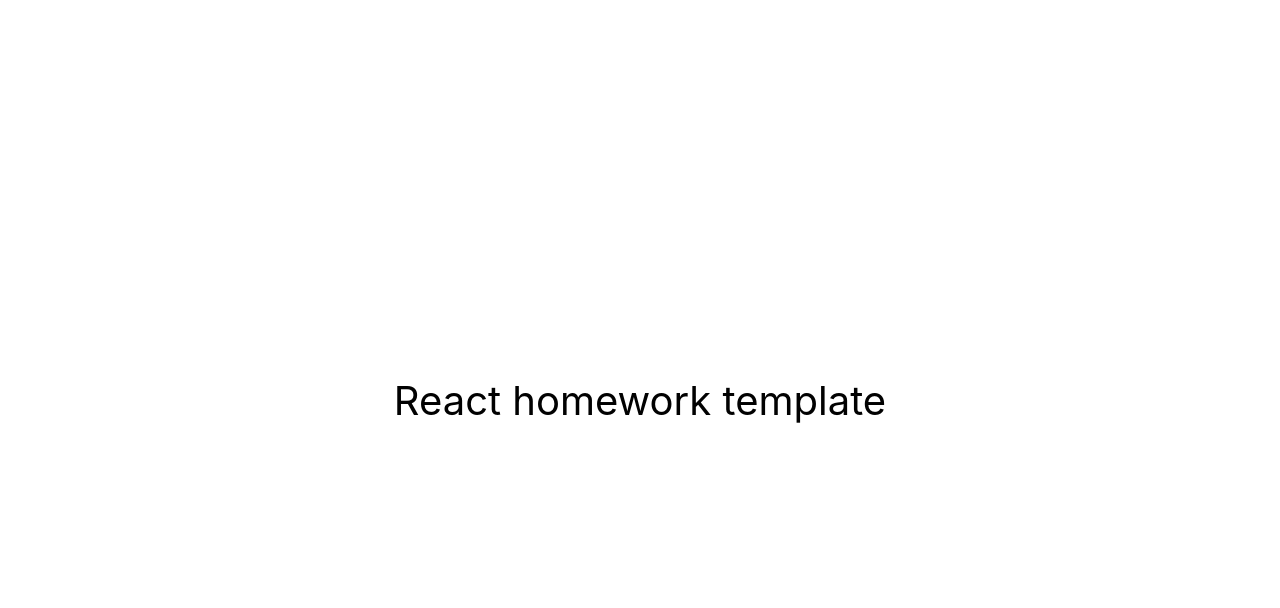
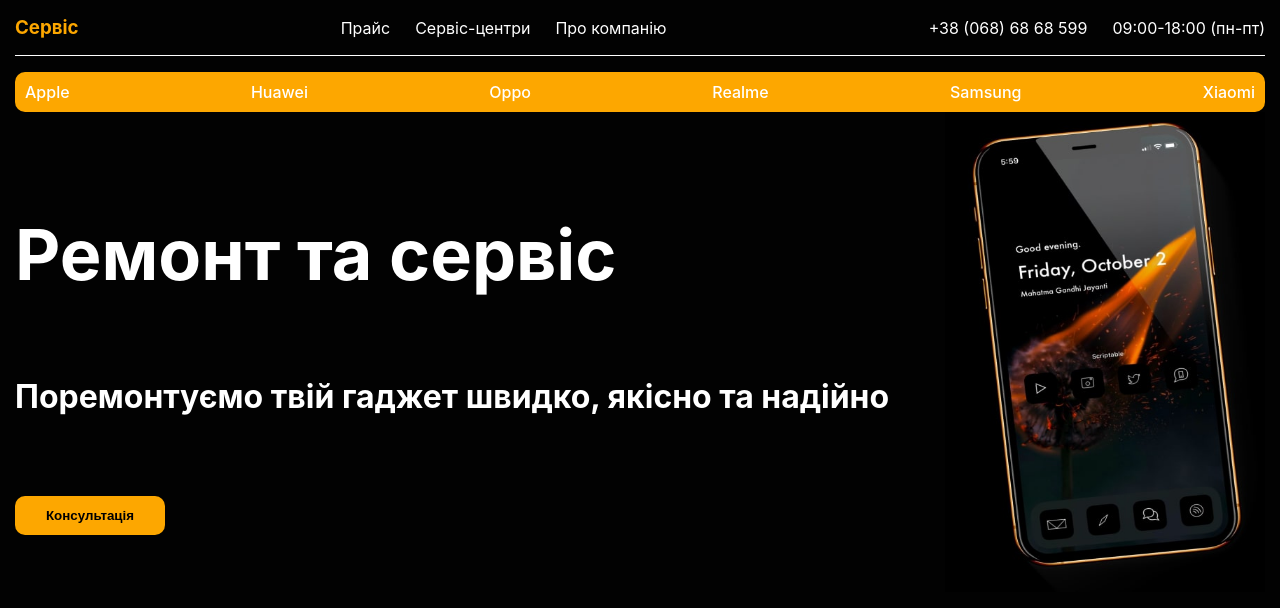
Before and after one commit to oleg-torba/service-price, a React (Create React App) app: page / in a window 1280 px wide. Shown: the top 608 px of the page. Built offline with nearby package versions, Linux system fonts and the light colour scheme.

Commit message:
main page complete

```diff
--- a/src/components/App.jsx
+++ b/src/components/App.jsx
@@ -1,16 +1,10 @@
+import { Header } from "./Header/Header";
+import { Hero } from "./Main/Hero";
 export const App = () => {
   return (
-    <div
-      style={{
-        height: '100vh',
-        display: 'flex',
-        justifyContent: 'center',
-        alignItems: 'center',
-        fontSize: 40,
-        color: '#010101'
-      }}
-    >
-      React homework template
-    </div>
+   <div className="container">
+     <Header/>
+     <Hero/>
+   </div>
   );
 };
--- /dev/null
+++ b/src/components/Header/Header.jsx
@@ -0,0 +1,18 @@
+import headerCss from "./Header.module.css"
+
+export function Header () {
+    return (
+        <header className={headerCss.header}>
+            <h3 className={headerCss.mainTitle}>Сервіс</h3>
+      <div className={headerCss.navigation}>
+      <p className={headerCss.title}>Прайс</p>
+        <p className={headerCss.title}>Сервіс-центри</p>
+        <p>Про компанію</p>
+      </div>
+       <div className={headerCss.contacts}>
+       <a className={headerCss.title} href="tel:0686868599">+38 (068) 68 68 599</a>
+        <p>09:00-18:00 (пн-пт)</p>
+       </div>
+        </header>
+    )
+}
--- /dev/null
+++ b/src/components/Header/Header.module.css
@@ -0,0 +1,25 @@
+#root{
+    background-color: #848080;
+}
+
+.header{
+    display: flex;
+   justify-content: space-between;
+   border-bottom: 1px solid #FFFFFF;
+   padding-top: 16px;
+   padding-bottom: 16px;
+}
+.navigation, .contacts{
+    display: flex;
+    align-items: center;
+    color: #FFFFFF;
+}
+
+.mainTitle {
+    color: #FDA700;
+    font-size: bold;
+}
+
+.title{
+    margin-right: 25px;
+}
--- /dev/null
+++ b/src/components/Main/Hero.jsx
@@ -0,0 +1,40 @@
+import heroCss from './Hero.module.css';
+import phone from "./phone.jpg"
+export function Hero() {
+  return (
+    <main className={heroCss.main}>
+      <div>
+        <ul className={heroCss.category}>
+          <li>
+            <p className={heroCss.title}>Apple</p>
+          </li>
+          <li>
+            <p className={heroCss.title}>Huawei</p>
+          </li>
+          <li>
+            <p className={heroCss.title}>Oppo</p>
+          </li>
+          <li>
+            <p className={heroCss.title}>Realme</p>
+          </li>
+          <li>
+            <p className={heroCss.title}>Samsung</p>
+          </li>
+          <li>
+            <p className={heroCss.title}>Xiaomi</p>
+          </li>
+        </ul>
+      </div>
+    <div className={heroCss.serviceBlock}>
+    <div>
+        <h1 className={heroCss.repairTitle}>Ремонт та сервіс</h1>
+        <p className={heroCss.repairTitleSecond}>Поремонтуємо твій гаджет швидко, якісно та надійно</p>
+        <button className={heroCss.button}>Консультація</button>
+      </div>
+      <div className={heroCss.imgBlock}>
+       <img className={heroCss.heroImg} src={phone} alt="phone" />
+      </div>
+    </div>
+    </main>
+  );
+}
--- /dev/null
+++ b/src/components/Main/Hero.module.css
@@ -0,0 +1,49 @@
+.main{
+    padding-top: 16px;
+    padding-bottom: 16px;
+}
+.category {
+    background-color: #FDA700;
+    padding: 0 10px;
+    display: flex;
+    justify-content: space-between;
+    align-items: center;
+    border-radius: 10px;
+    height: 40px;
+    font-weight: 500;
+
+}
+
+.button {
+    background-color: #FDA700;
+    font-weight: bold;
+    padding: 10px;
+    border-radius: 10px;
+    margin-top: 80px;
+    width: 150px;
+    border-color: transparent;
+}
+
+.repairTitle{
+    margin-bottom: 80px;
+    font-size: 70px;
+    margin-top: 100px;
+}
+
+.repairTitleSecond{
+    font-size: 32px;
+}
+.serviceBlock {
+    display: flex;
+    font-weight: bold;
+}
+
+.heroImg{
+    display: block;
+    width: 320px;
+    height: 480px;
+  }
+
+  .imgBlock{
+    margin-left: auto;
+  }
--- a/src/index.css
+++ b/src/index.css
@@ -7,9 +7,43 @@
     sans-serif;
   -webkit-font-smoothing: antialiased;
   -moz-osx-font-smoothing: grayscale;
+  background-color: #020202;
+  color: #FFFFFF;
 }
 
 code {
   font-family: source-code-pro, Menlo, Monaco, Consolas, 'Courier New',
     monospace;
 }
+
+ul,
+li,
+p,
+span,
+h1,
+h2,
+h3{
+  margin: 0;
+  padding: 0;
+}
+
+a {
+  color: #ffffff;
+  text-decoration: none;
+}
+
+li{
+  list-style-type: none;
+}
+.container{
+  padding-left: 15px;
+	padding-right: 15px;
+	margin-left: auto;
+	margin-right: auto;
+}
+
+img{
+  display: block;
+  width: 320px;
+  height: 480px;
+}
```
Also changed, not shown: src/components/Main/phone.jpg (added), src/components/Main/tt.png (added).
